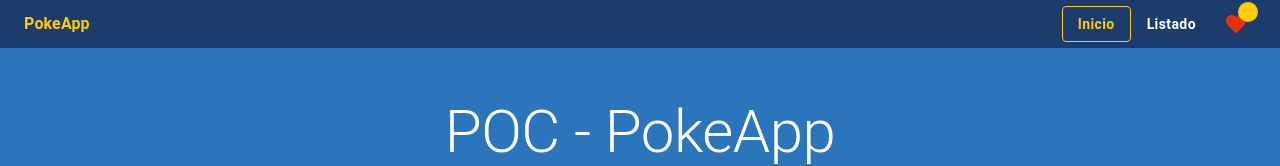
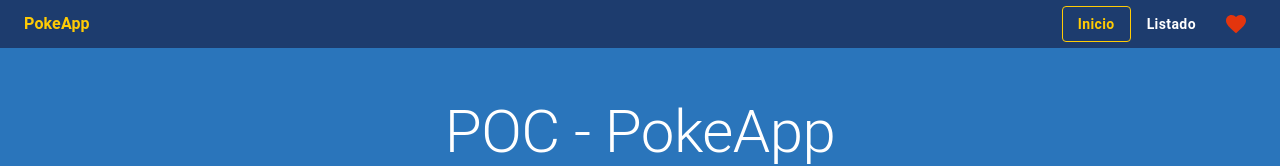
Before and after one commit to rubenmahu/PokeApp, a Next.js app: page / in a window 1280 px wide. Shown: the top 166 px of the page. Built offline with nearby package versions, Linux system fonts and the light colour scheme; what @mui/material-nextjs would draw is missing.

Commit message:
feat(navbar): eliminado showZero en badge

```diff
--- a/src/components/Navbar.tsx
+++ b/src/components/Navbar.tsx
@@ -45,8 +45,7 @@ export function Navbar() {
 				</Button>
 				<Box sx={{display: 'flex', alignItems: 'center', ml: 2.5, mr: 1}} aria-label={`${favorites.length} favoritos`}>
 					<Badge
-						badgeContent={favorites.length ? favorites.length : ''}
-						showZero
+						badgeContent={favorites.length}
 						sx={{'& .MuiBadge-badge': {bgcolor: '#ffcb05', color: '#1d3c6e', fontWeight: 700}}}
 					>
 						<FavoriteIcon sx={{color: '#e3350d'}} />
```
